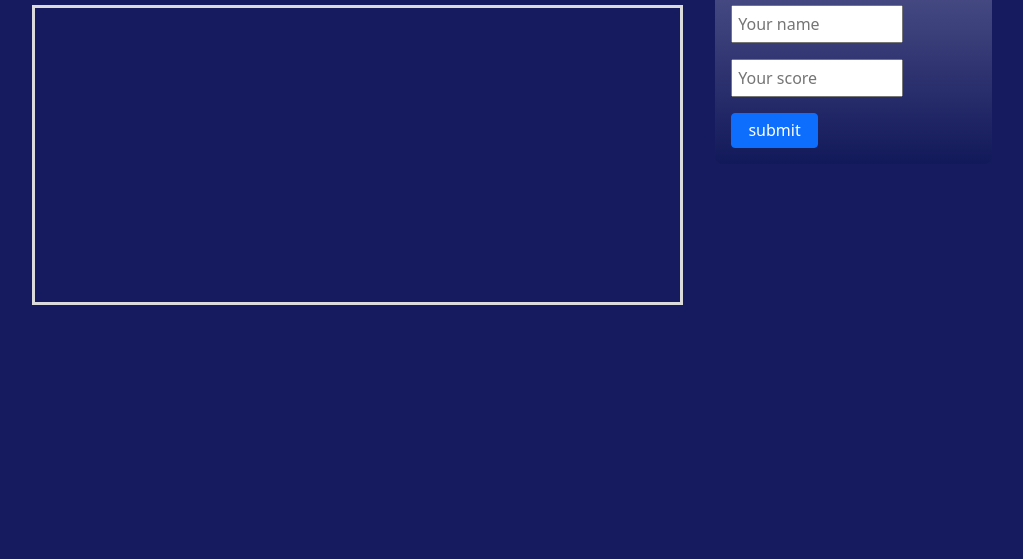
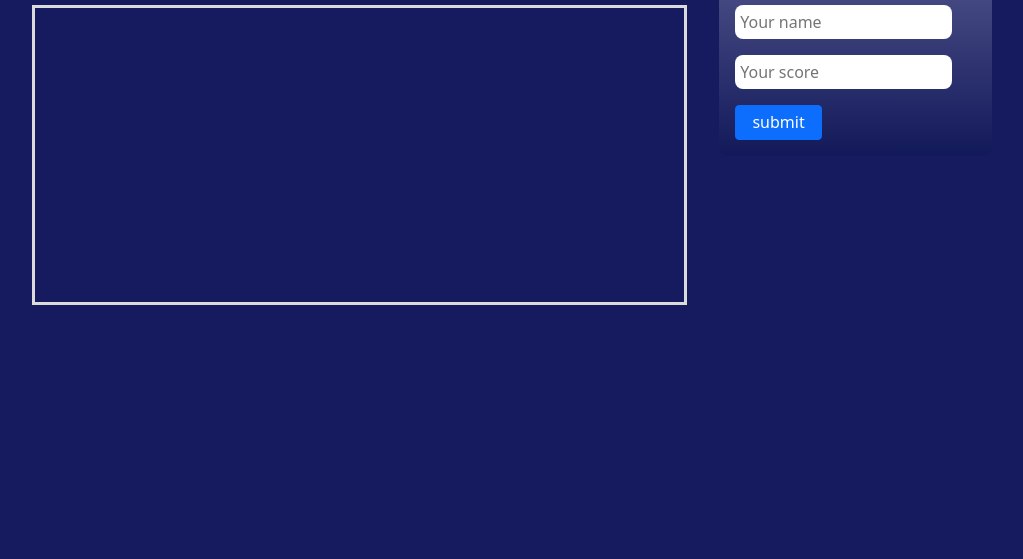
Before and after one commit to tarikbouari/LeaderBoard-App, a website built with webpack: page src/index.html in a window 1280 px wide. Shown: the part 241-800 px from the top of the page, without its empty margins (128-1151 px from the left). Built offline with nearby package versions, Linux system fonts and the light colour scheme; no server answers.

Commit message:
refactor code

```diff
--- a/src/modules/game.js
+++ b/src/modules/game.js
@@ -24,7 +24,7 @@ const getScore = async () => {
     const load = `<div class="flex">
 
                           <li> ${item.user}: </li>
-                          <li> ${item.score}: </li>
+                          <li> ${item.score} </li>
                       <div>`;
 
     container.innerHTML += load;
--- a/src/style.css
+++ b/src/style.css
@@ -107,8 +107,10 @@ li {
 }
 
 form input {
-  width: 70%;
+  width: 90%;
   padding: 0.3rem;
+  border-radius: 0.5em;
+  border: none;
 }
 
 #refresh {
```
